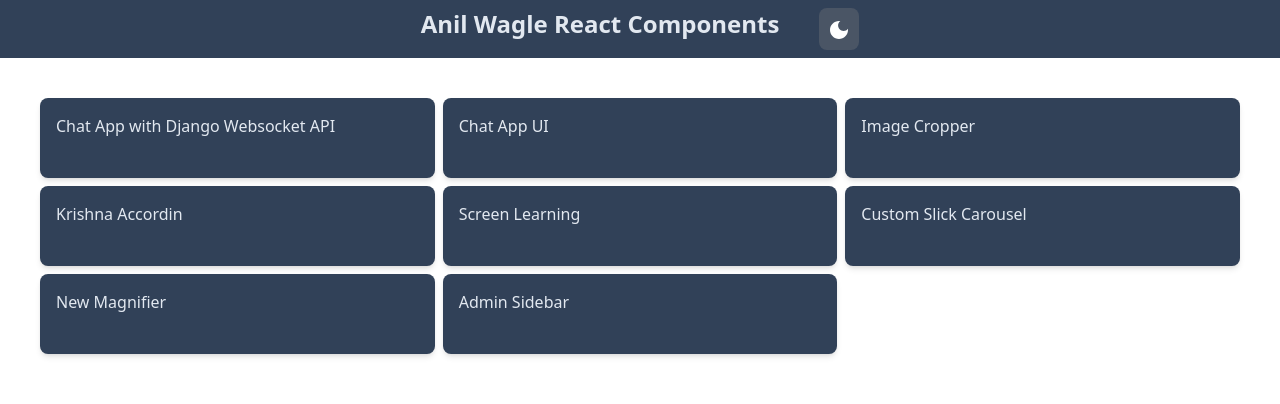
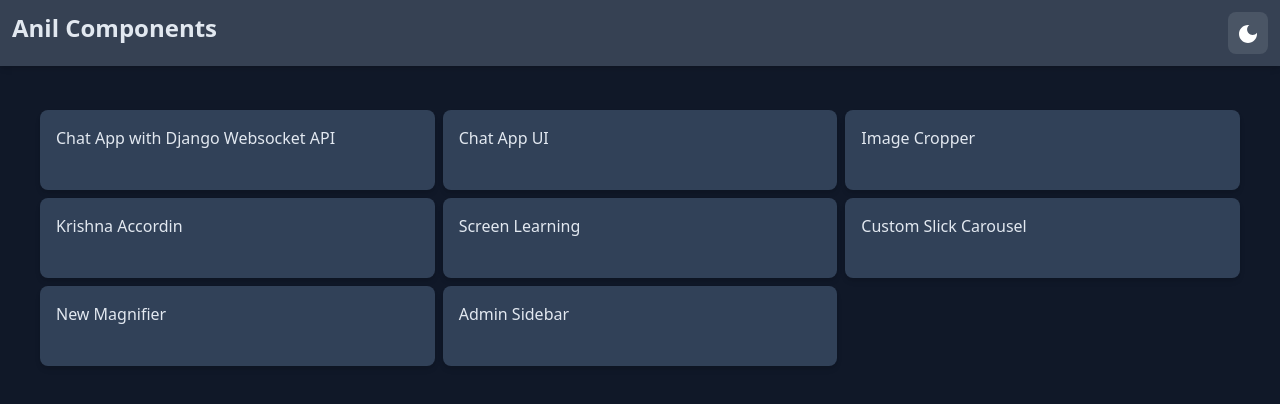
Before and after one commit to anilSysBit/MyReactComponents, a React (Vite) app: page / in a window 1280 px wide. Shown: the top 404 px of the page. Built offline with nearby package versions, Linux system fonts and the light colour scheme.

Commit message:
Successfullymanaged the dark mode and light mode on components and made the top nav sticky

```diff
--- a/src/App.jsx
+++ b/src/App.jsx
@@ -4,7 +4,7 @@ import SliderBox from './components/ThumbnailAccordin'
 import Chatbox from './components/ChatBox'
 import BaseChatBox from './components/BaseChatBox'
 import ChatBox from './components/PlatformChat/ChatBox'
-import { BrowserRouter, Route, Routes } from 'react-router'
+import { BrowserRouter, Link, Route, Routes } from 'react-router'
 import LandingPage from './pages/LandingPage'
 import ImageCrop from './components/ImageCrop'
 import ScreenLearning from './pages/ScreenLearning'
@@ -65,13 +65,17 @@ const toggleDarkMode = () => {
   return (
     <>
    <BrowserRouter>
-   <AppContainer>
-
-        <div className='flex p-2 place-content-center gap-10 bg-slate-200 dark:bg-slate-700'>
-        <h1 className='text-2xl font-bold text-slate-700 dark:text-slate-200'>Anil Wagle React Components</h1>
+   <div className='flex flex-col min-h-screen bg-white dark:bg-gray-900 text-gray-800 dark:text-gray-200 transition-colors duration-200'>
+   <header className='sticky top-0 w-full z-50 transition-all duration-300 bg-white dark:bg-gray-700 shadow-md py-0'>
+   <div className='flex p-3 place-content-center justify-between'>
+        <h1 className='text-2xl font-bold text-slate-700 dark:text-slate-200'>
+          <Link to={"/"}>Anil Components</Link>
+        </h1>
         <ThemeToggle isDark={isDarkMode} onToggle={toggleDarkMode} />
         </div>
-        <Routes>
+   </header>
+   <main className='flex-grow mt-1'>
+    <Routes>
     <Route path='' element={<LandingPage/>} />
     <Route path='/chat' element={<ChatBox/>}/>
     <Route path='/chat-ui' element={<ChatPage/>}/>
@@ -81,7 +85,9 @@ const toggleDarkMode = () => {
     <Route path='/magnifier' element={<Magnifier/>}/>
     <Route path='/sidebar' element={<SidebarPage/>} />
    </Routes>
-    </AppContainer>
+   </main>
+    </div>
+
    </BrowserRouter>
 
     </>
--- a/src/app.css
+++ b/src/app.css
@@ -3,7 +3,9 @@
 
 body{
     user-select: none;
+    background-color: #f7f9fb;
 }
+
 .scale_line{
     width: 2px;
     height: 5px;
```
